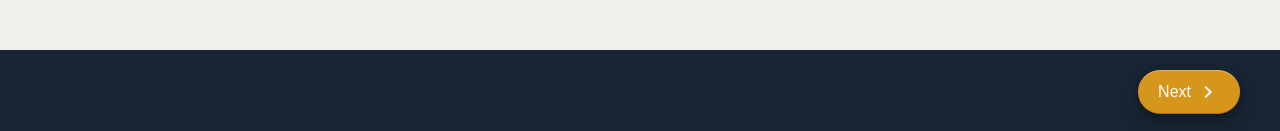
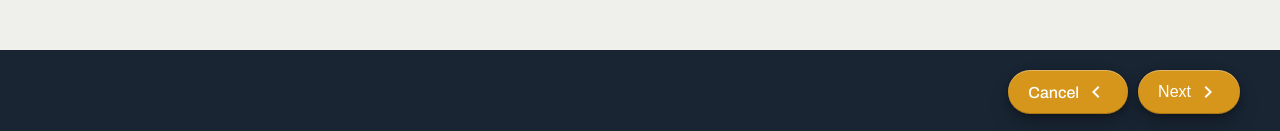
Before and after one commit to SIDERMIT/frontend, a Vue app: page /cities/new in a window 1280 px wide. Shown: the part 666-797 px from the top of the page. Built offline with nearby package versions, Linux system fonts and the light colour scheme; no server answers; what vue-2-breadcrumbs would draw is missing.

Commit message:
add cancel button

```diff
--- a/src/views/city/NewCity.vue
+++ b/src/views/city/NewCity.vue
@@ -62,6 +62,10 @@
                 <div class="left-content">
                 </div>
                 <div class="right-content">
+                    <router-link class="btn" :to="{name: 'Dashboard'}">
+                        <span>Cancel</span>
+                        <span class="material-icons">chevron_left</span>
+                    </router-link>
                     <button class="btn" @click="updateCity">
                         <span>{{ nextButtonName }}</span>
                         <span class="material-icons">chevron_right</span>
```
